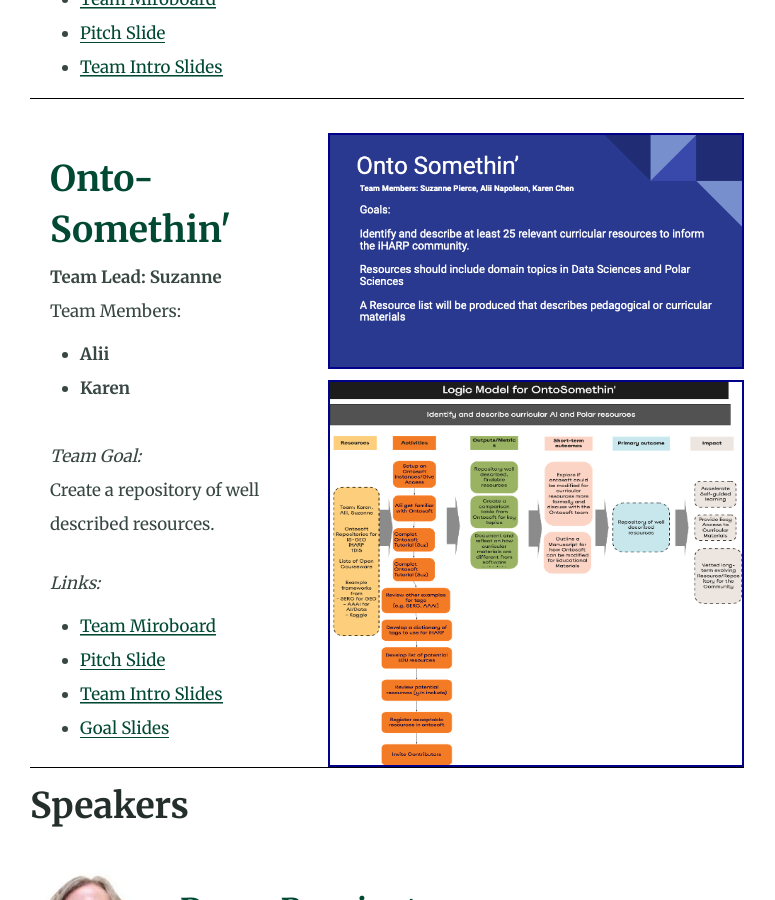
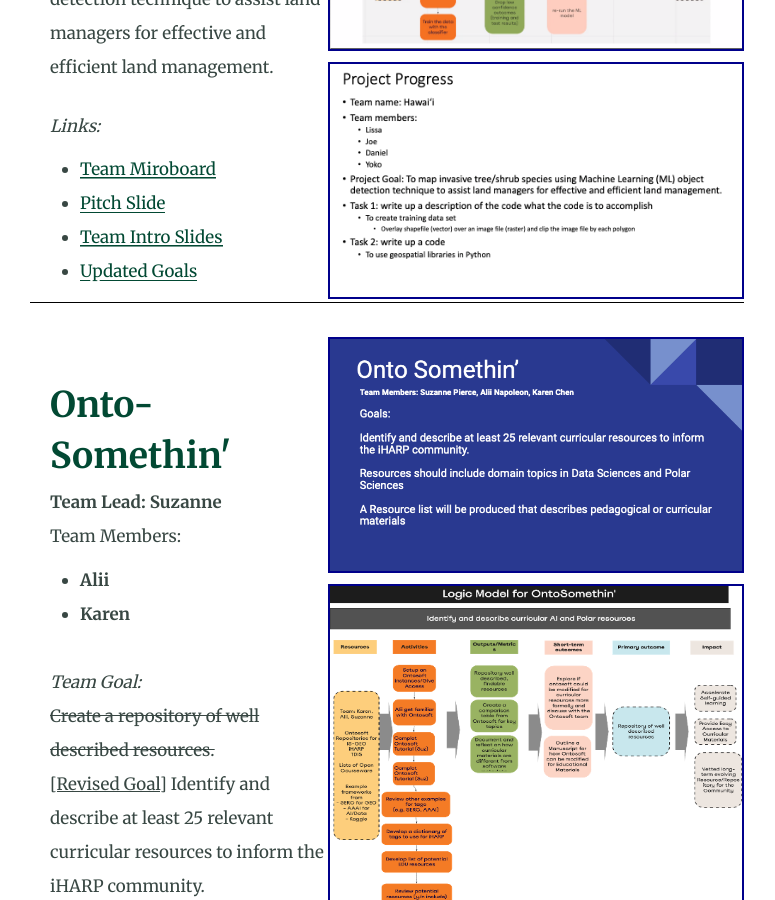
Before and after one commit to IS-GEO/ISGEO-22, a Jekyll site: the page built from index.md, in a window 1280 px wide and 900 px high, scrolled down 5200 px. Shown: the whole window, without its empty margins (34-809 px from the left). Built offline with Jekyll 4.4.1, drawn with Linux system fonts in a browser that asks for light colours; comment, search, counter and statistics services are not loaded; some of the changed text lies outside the part shown.

Commit message:
added team updated goals

```diff
--- a/_data/sessions.yml
+++ b/_data/sessions.yml
@@ -406,7 +406,11 @@
   goals: '/assets/teams/semanta/Goals Team Semanta- William Mobley.pdf'
   teamgoal: >
     The goal of this project is to initate an AI for climate science discovery.
+  revisedteamgoal: >
+      Data/Software Registry
   #teamgithub:
+  teamupdatepdf: '/assets/teams/semanta/thurs-goals.pdf'
+  teamupdatepng: '/assets/teams/semanta/thurs-goals.png'
 
 - teamname: "Icebreakers"
   teamlead: Homayra
@@ -419,8 +423,10 @@
   teamgoal: >
     The goal of this project is to predict the pattern of Greenland ice bed topography
     using machine learning methodologies.
-
-  #teamgithub:
+  #revisedteamgoal:
+  teamupdatepdf: '/assets/teams/icebreakers/thurs-goals.pdf'
+  teamupdatepng: '/assets/teams/icebreakers/thurs-goals.png'
+  teamgithub: https://github.com/yuyehara/IS-GEO2022_Angeve
 
 - teamname: Hawaii
   teamlead: Yoko
@@ -435,6 +441,8 @@
     Learning object detection technique to assist land managers for effective and
     efficient land management.
   #teamgithub:
+  teamupdatepdf: '/assets/teams/hawaii/thurs-goals.pdf'
+  teamupdatepng: '/assets/teams/hawaii/thurs-goals.png'
 
 - teamname: "Onto-Somethin'"
   teamlead: Suzanne
@@ -446,7 +454,11 @@
   goals: '/assets/teams/onto-somethin/goals.pdf'
   teamgoal: >
     Create a repository of well described resources.
-  #teamgithub:
+  revisedteamgoal: >
+    Identify and describe at least 25 relevant curricular resources to inform the iHARP community.
+  teamgithub: https://github.com/helpfultangent/OntoSomethin-
+  teamupdatepdf: '/assets/teams/onto-somethin/thurs-goals.pdf'
+  teamupdatepng: '/assets/teams/onto-somethin/thurs-goals.png'
 
 
 ###############
--- a/_includes/teams.html
+++ b/_includes/teams.html
@@ -24,7 +24,12 @@
     {% if team.teamgoal %}
 
     <p><em>Team Goal:</em><br>
+      {% if team.revisedteamgoal %}
+    <s>{{ team.teamgoal }}</s><br>
+    <u>[Revised Goal]</u> {{ team.revisedteamgoal }}
+    {% else %}
     {{ team.teamgoal }}
+    {% endif %}
    </p>
     {% endif %}
   <em>Links:</em>
@@ -40,6 +45,9 @@
    {% endif %}
    {% if team.goals %}
    <li style="margin-left: 30px;"><a href="https://github.com/IS-GEO/ISGEO-22/blob/gh-pages{{ team.goals }}" target="_blank">Goal Slides</a></li>
+   {% endif %}
+   {% if team.teamupdatepdf %}
+   <li style="margin-left: 30px;"><a href="{{ team.teamupdatepdf }}>" target="_blank">Updated Goals</a></li>
    {% endif %}
    {% if team.teamgithub %}
    <li style="margin-left: 30px;"><a href="{{ team.teamgithub }}>" target="_blank">Team Github Repo</a></li>
@@ -69,6 +77,18 @@
 
  {% endif %}
 
+ {% if team.teamupdatepng %}
+  <a href="{{ site.url }}{{ site.baseurl}}{{ team.teamupdatepdf }}" target="_blank">
+ <img src="{{ site.url }}{{ site.baseurl}}{{ team.teamupdatepng }}" alt="Updated Goals" style="border: 2px solid darkblue;">
+
+  </a>
+  {% else %}
+     <h5> Comming Soon!</h5>
+
+ {% endif %}
+
+
+
   </td>
 
 
```
Also changed, not shown: assets/teams/hawaii/thurs-goals.png (added), assets/teams/icebreakers/thurs-goals.png (added), assets/teams/onto-somethin/thurs-goals.png (added), assets/teams/semanta/thurs-goals.png (added), 7 other files.
